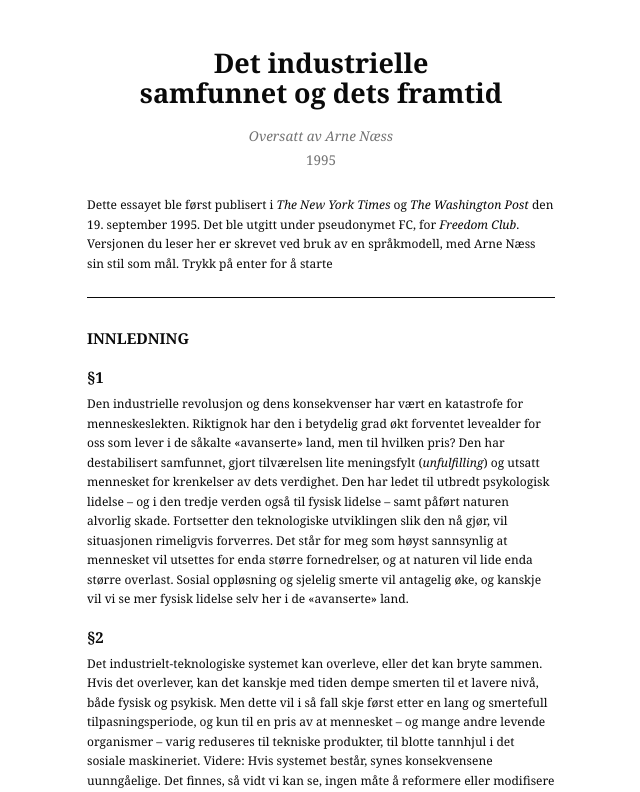
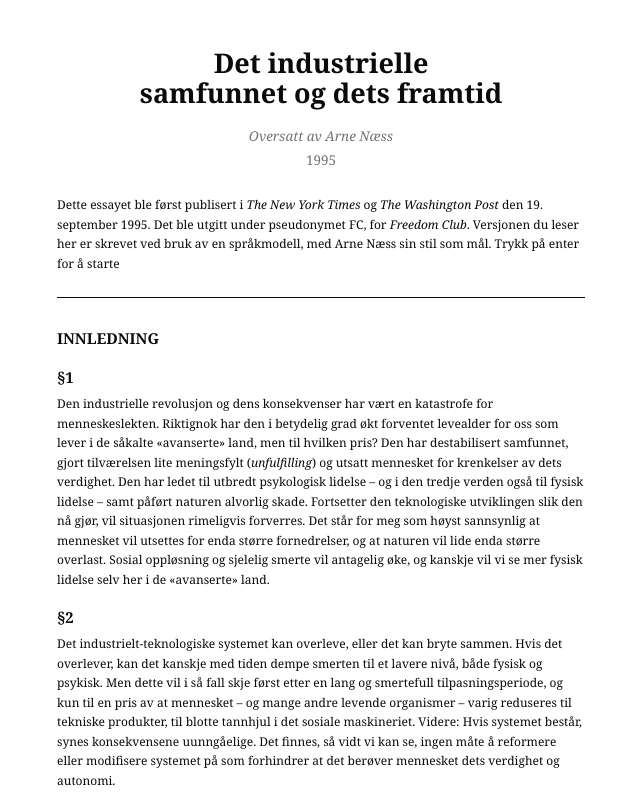
Before and after one commit to lukketsvane/naess-kaczynski-, a Next.js app: page / in a window 1280 px wide. Shown: the top 792 px of the page, without its empty margins (319-959 px from the left). Built offline with nearby package versions, Linux system fonts and the light colour scheme.

Commit message:
ui: gjer tekstfeltet breiare på desktop

```diff
--- a/components/translator.tsx
+++ b/components/translator.tsx
@@ -178,7 +178,7 @@
   }
 
   return (
-    <div className="max-w-2xl mx-auto px-6 py-16">
+    <div className="max-w-3xl mx-auto px-4 md:px-8 py-16">
       {/* Header */}
       <h1 className="font-serif text-3xl md:text-4xl font-bold text-center text-foreground mb-6 text-balance">
         Det industrielle samfunnet og dets framtid
```
